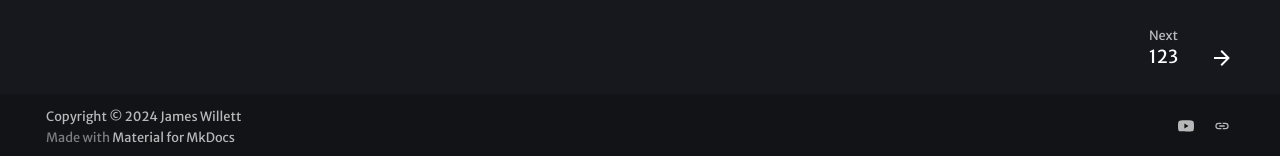
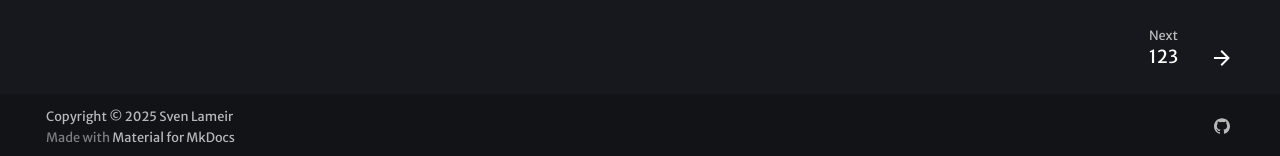
Before and after one commit to SvenLameir/satisfactory-cheat-sheet, an MkDocs documentation site: the page built from docs/index.md, in a window 1280 px wide and 900 px high, scrolled down 812 px. Shown: the part 741-897 px from the top of the window. Built offline with MkDocs 1.6.1 and Material for MkDocs 9.7.7, drawn with Linux system fonts in a browser that asks for light colours; emoji names are drawn with the system emoji font; some web fonts are replaced.

Commit message:
update copyright

```diff
--- a/mkdocs.yml
+++ b/mkdocs.yml
@@ -49,9 +49,7 @@ markdown_extensions:
 
 extra:
   social:
-    - icon: simple/youtube
-      link: https://youtube.com/@james-willett
-    - icon: simple/linkedin
-      link: https://linkedin.com/in/willettjames
+    - icon: simple/github
+      link: https://github.com/SvenLameir/satisfactory-cheat-sheet
 
-copyright: Copyright &copy; 2024 James Willett
+copyright: Copyright &copy; 2025 Sven Lameir
```
